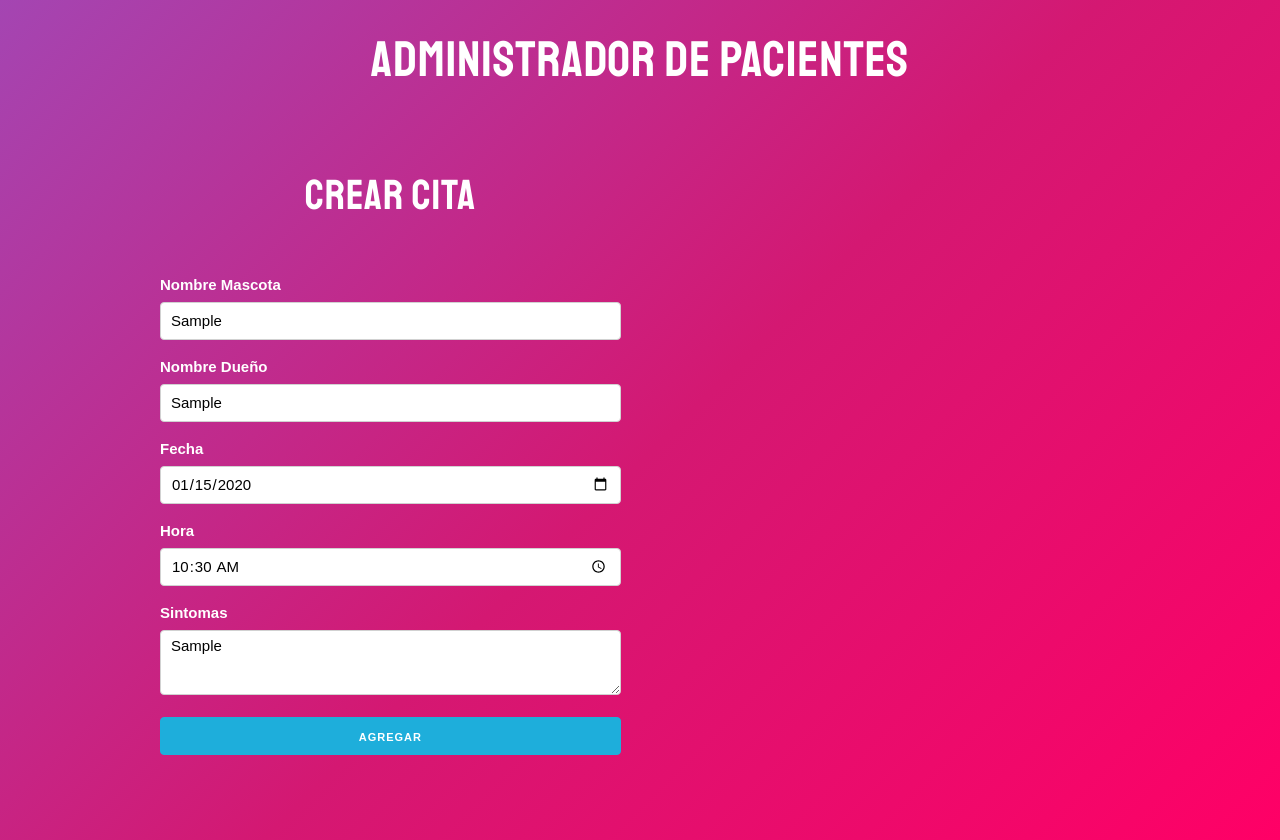
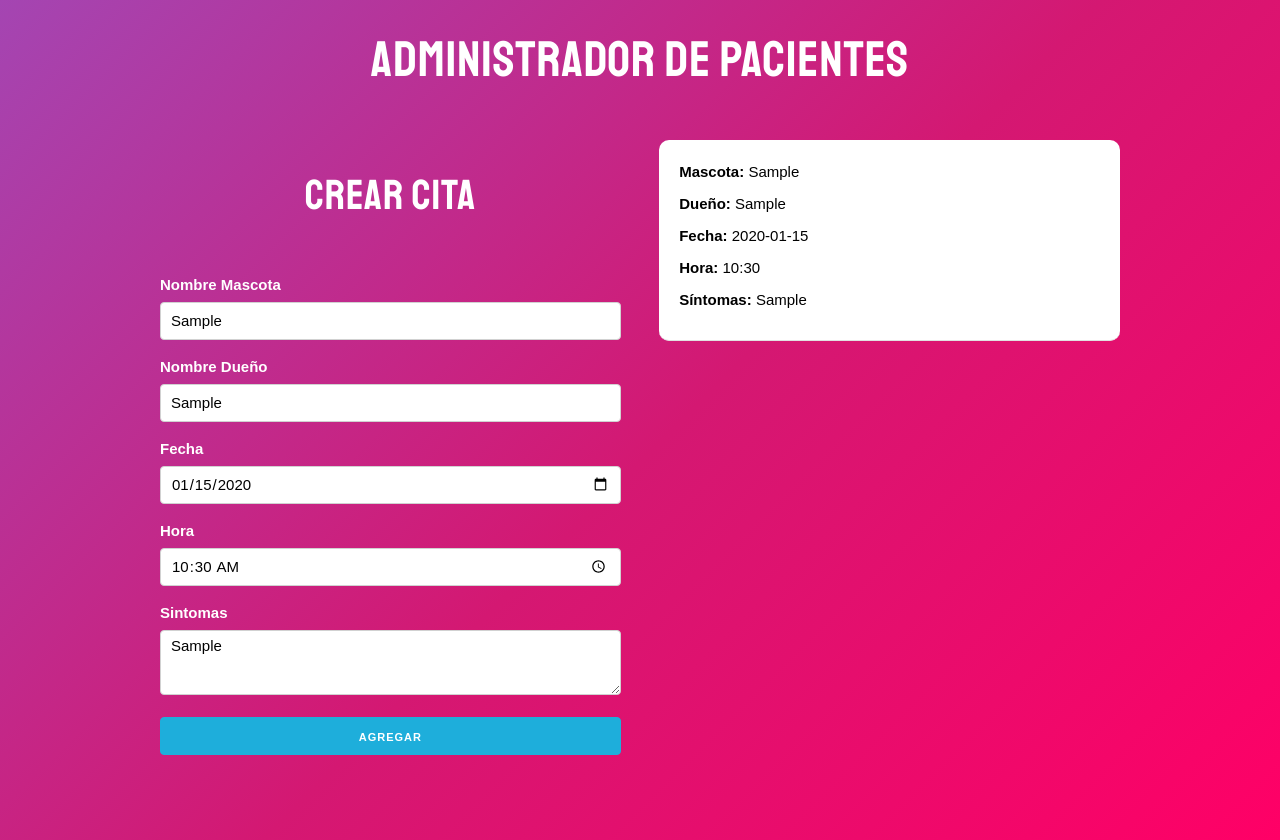
Before and after one commit to leotangram/appoinments-react, a React (Create React App) app: page / in a window 1280 px wide. Both pictures are taken after typing "Sample", "Sample", "2020-01-15", "10:30", "Sample" into the empty fields and a click on the button "AGREGAR". Built offline with nearby package versions, Linux system fonts and the light colour scheme.

Commit message:
Show appointments into state.

```diff
--- a/src/App.js
+++ b/src/App.js
@@ -1,5 +1,6 @@
 import React, { useState, Fragment } from 'react'
 import Form from './components/Form'
+import Appointment from './components/Appointment'
 
 function App() {
   // useState retorna 2 funciones
@@ -11,7 +12,6 @@
   const createAppointment = appointment => {
     // Tomar una copia del state y agregar una nueva cita
     const newAppointments = [...appointments, appointment]
-    console.log(newAppointments)
     // Almacenamos en el state
     setAppointment(newAppointments)
   }
@@ -24,7 +24,15 @@
           <div className='one-half column'>
             <Form createAppointment={createAppointment} />
           </div>
-          <div className='one-half column' />
+          <div className='one-half column'>
+            {appointments.map((appointment, index) => (
+              <Appointment
+                key={index}
+                index={index}
+                appointment={appointment}
+              />
+            ))}
+          </div>
         </div>
       </div>
     </Fragment>
--- /dev/null
+++ b/src/components/Appointment.js
@@ -0,0 +1,25 @@
+import React from 'react'
+
+function Appointment({ appointment }) {
+  return (
+    <div className='appointment'>
+      <p>
+        Mascota: <span>{appointment.pet}</span>
+      </p>
+      <p>
+        Dueño: <span>{appointment.owner}</span>
+      </p>
+      <p>
+        Fecha: <span>{appointment.date}</span>
+      </p>
+      <p>
+        Hora: <span>{appointment.time}</span>
+      </p>
+      <p>
+        Síntomas: <span>{appointment.symptom}</span>
+      </p>
+    </div>
+  )
+}
+
+export default Appointment
--- a/src/components/Form.js
+++ b/src/components/Form.js
@@ -18,7 +18,6 @@
 
   const sendAppointment = e => {
     e.preventDefault()
-    console.log(appointment)
     // Pasar la cita hacia el componente principal
     createAppointment(appointment)
     // Reiniciar el state (reiniciar el form)
```
